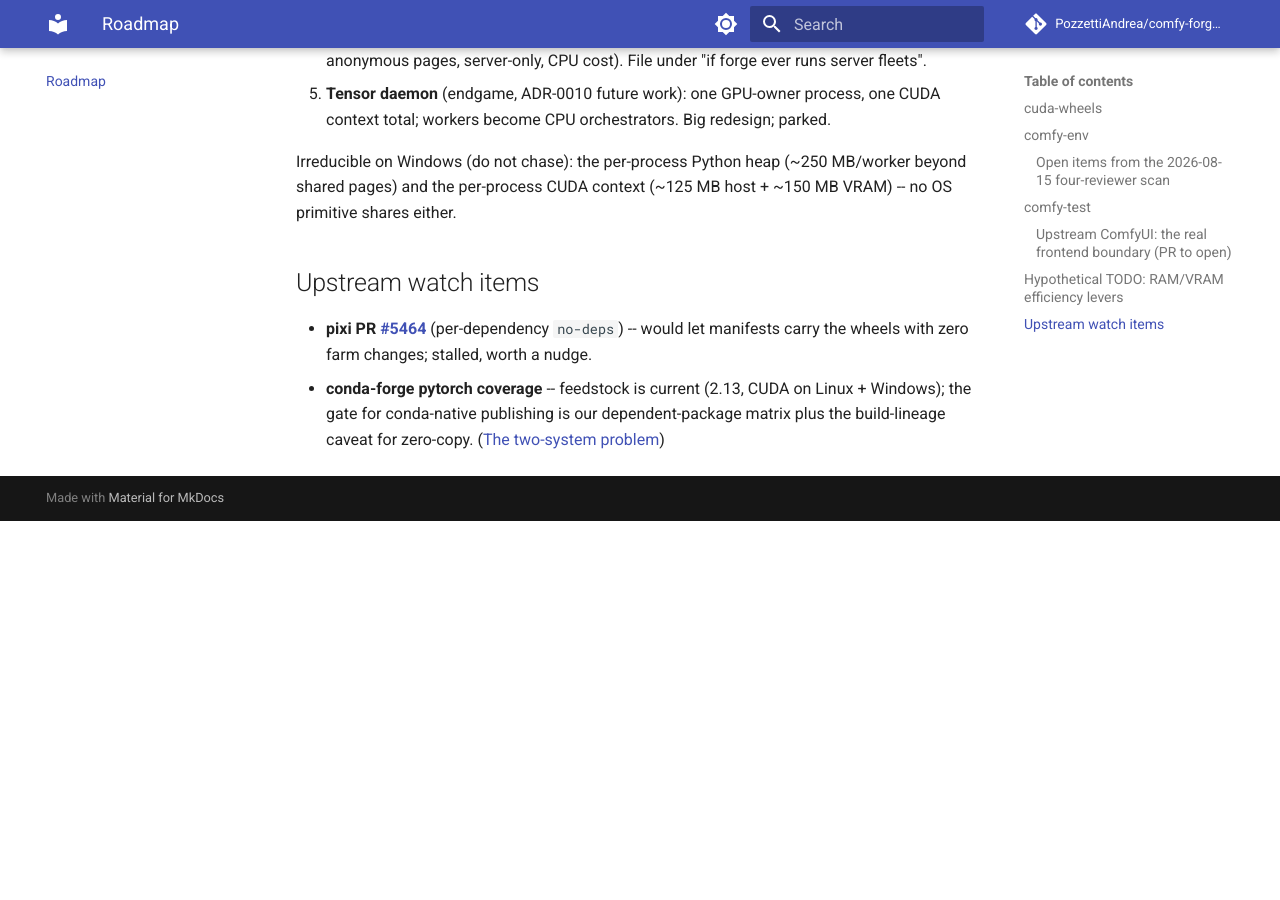
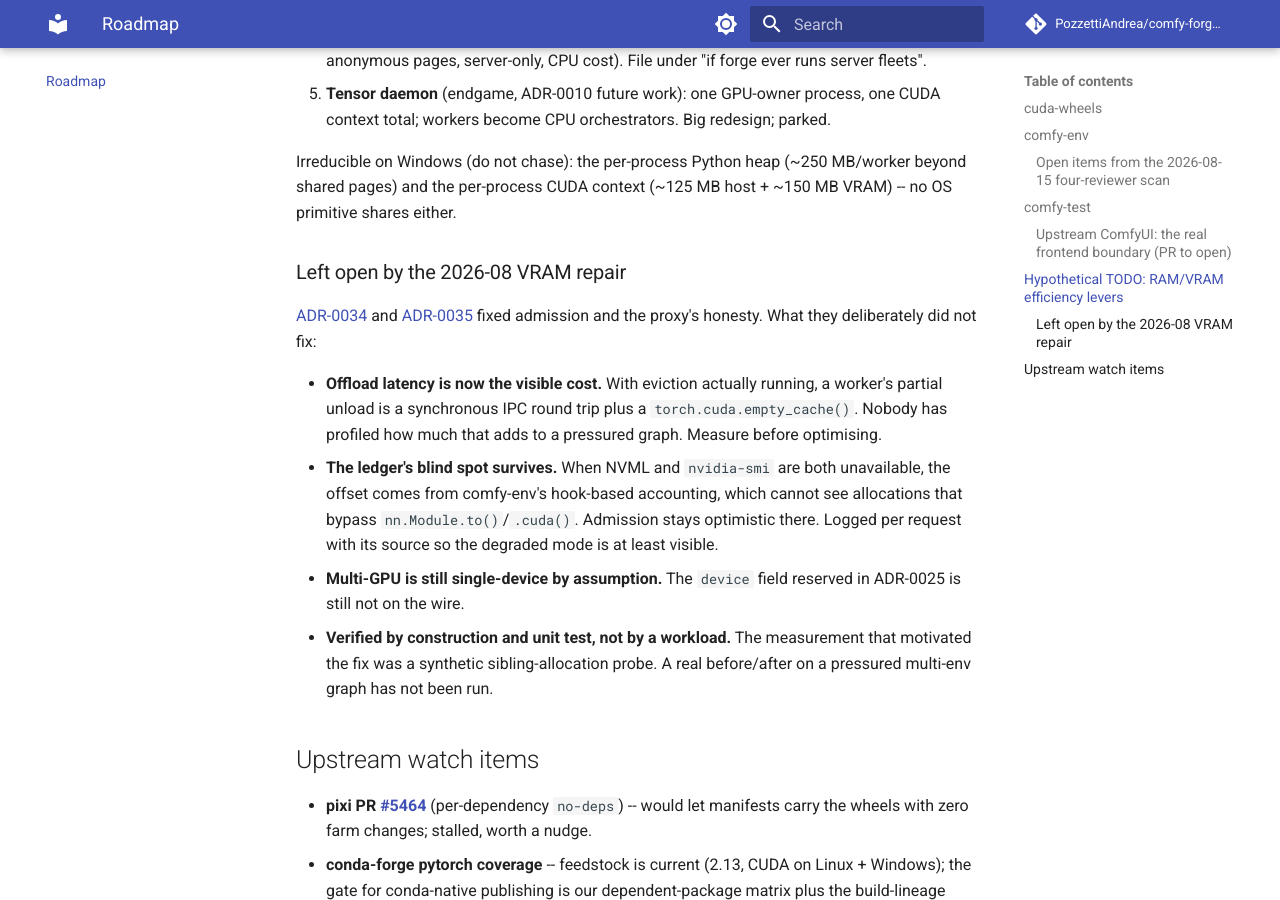
Before and after one commit to Comfy-Forge/comfy-forge-docs, an MkDocs documentation site: the page built from docs/roadmap.md, in a window 1280 px wide and 900 px high, scrolled down 4766 px. Built offline with MkDocs 1.6.1 and Material for MkDocs 9.7.7, drawn with Linux system fonts in a browser that asks for light colours; comment, search, counter and statistics services are not loaded; before the commit the page ends 5287 px from its top, so only the background shows below that.

Commit message:
roadmap: record what the VRAM repair left open

```diff
--- a/docs/roadmap.md
+++ b/docs/roadmap.md
@@ -227,6 +227,28 @@
 (~250 MB/worker beyond shared pages) and the per-process CUDA context
 (~125 MB host + ~150 MB VRAM) -- no OS primitive shares either.
 
+### Left open by the 2026-08 VRAM repair
+
+[ADR-0034](comfy-env/adr/0034-admission-by-arithmetic.md) and
+[ADR-0035](comfy-env/adr/0035-duck-typed-model-proxy.md) fixed admission
+and the proxy's honesty. What they deliberately did not fix:
+
+- **Offload latency is now the visible cost.** With eviction actually
+  running, a worker's partial unload is a synchronous IPC round trip plus
+  a `torch.cuda.empty_cache()`. Nobody has profiled how much that adds to
+  a pressured graph. Measure before optimising.
+- **The ledger's blind spot survives.** When NVML and `nvidia-smi` are
+  both unavailable, the offset comes from comfy-env's hook-based
+  accounting, which cannot see allocations that bypass
+  `nn.Module.to()`/`.cuda()`. Admission stays optimistic there. Logged
+  per request with its source so the degraded mode is at least visible.
+- **Multi-GPU is still single-device by assumption.** The `device` field
+  reserved in ADR-0025 is still not on the wire.
+- **Verified by construction and unit test, not by a workload.** The
+  measurement that motivated the fix was a synthetic sibling-allocation
+  probe. A real before/after on a pressured multi-env graph has not been
+  run.
+
 ## Upstream watch items
 
 - **pixi PR [#5464](https://github.com/prefix-dev/pixi/pull/5464)**
```
